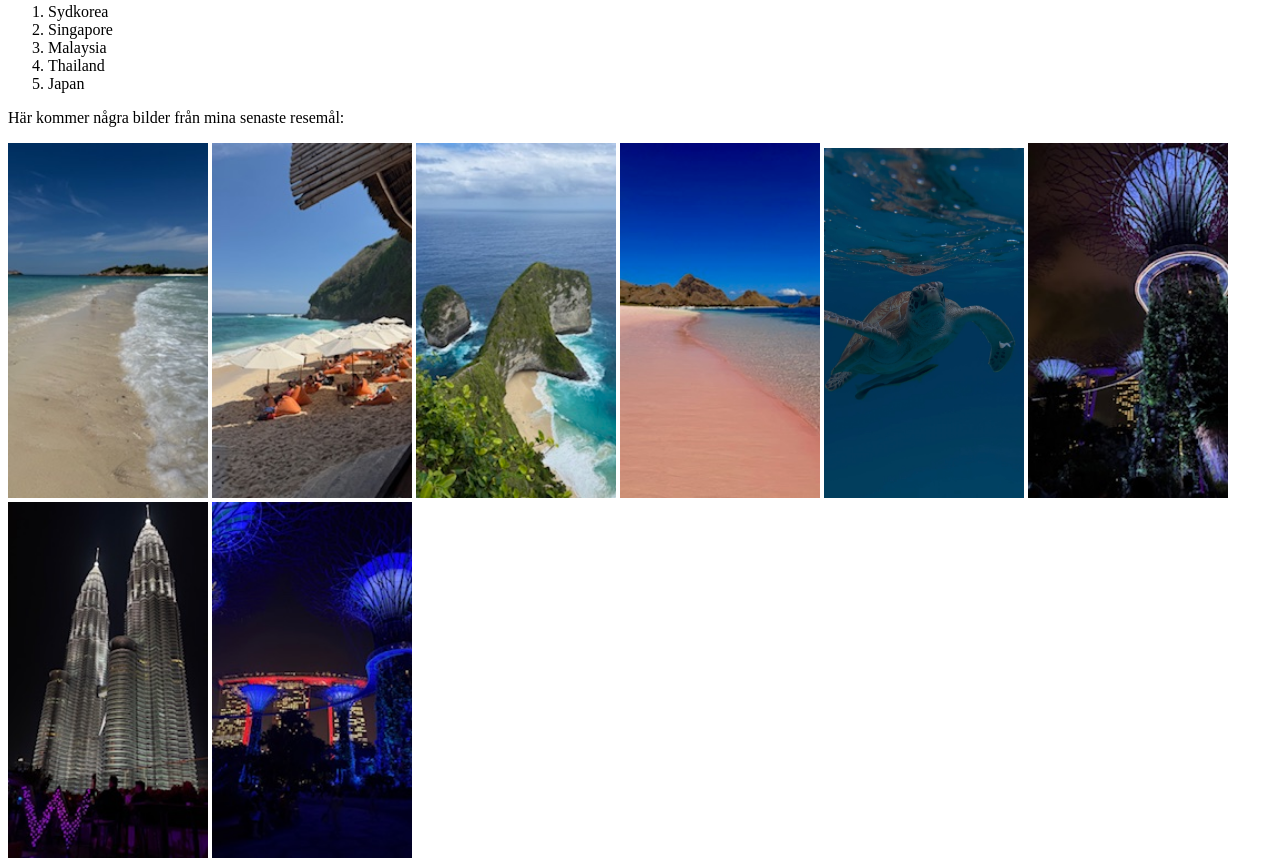
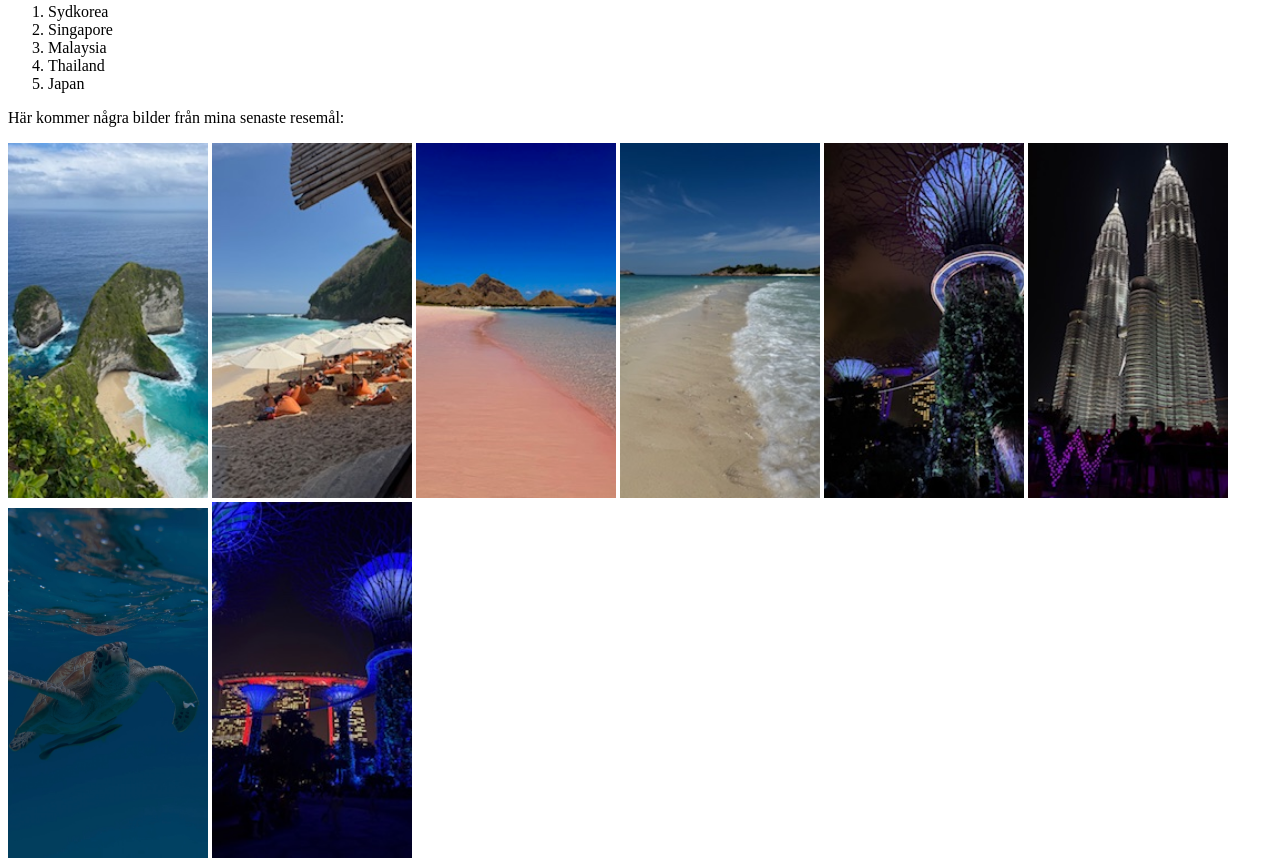
Before and after one commit to Jenmad-5/Uppgift-2a-Jenmad-5, a plain HTML site: page index.html in a window 1280 px wide. Shown: the part 969-1830 px from the top of the page. Drawn offline with Linux system fonts and the light colour scheme.

Commit message:
uppdaterat album

```diff
--- a/index.html
+++ b/index.html
@@ -81,17 +81,17 @@
          <p>Här kommer några bilder från mina senaste resemål:</p>
          <!-- Tom alt pga inga informerande bilder endast dekorativa-->
          <!-- Width för konsekvent bildstorlek-->
-          <img src="Bilder Resemål/RedangBeach.jpeg" alt="" width="200">
-          <img src="Bilder Resemål/BaliSunbed.jpeg" alt="" width="200">
-          <img src="Bilder Resemål/NusaPenida.jpeg" alt="" width="200">
-          <img src="Bilder Resemål/PinkBeach.jpg" alt="" width="200">
-          <img src="Bilder Resemål/Sköldpadda.jpg" alt="" width="200">
-          <img src="Bilder Resemål/Träd.jpg" alt="" width="200">
-          <img src="Bilder Resemål/Petronas.jpeg" alt="" width="200">
-          <img src="Bilder Resemål/TrädBåt.jpg" alt="" width="200">
+          <img src="Bilder Resor/NusaPenida.jpeg" alt="" width="200">
+          <img src="Bilder Resor/BaliSunbed.jpeg" alt="" width="200">
+          <img src="Bilder Resor/PinkBeach.jpg" alt="" width="200">
+          <img src="Bilder Resor/RedangBeach.jpeg" alt="" width="200">
+          <img src="Bilder Resor/Träd.jpg" alt="" width="200">
+          <img src="Bilder Resor/Petronas.jpeg" alt="" width="200">
+          <img src="Bilder Resor/Sköldpadda.jpg" alt="" width="200">
+          <img src="Bilder Resor/TrädBåt.jpg" alt="" width="200">
       </section>
 
-      <br />
+      <br/>
       <section>
          <h2>Tips på restauranger</h2>
          <p>
```
Also changed, not shown: Bilder Resor/BaliSunbed.jpeg (renamed from Bilder Resemål/BaliSunbed.jpeg), Bilder Resor/NusaPenida.jpeg (renamed from Bilder Resemål/NusaPenida.jpeg), Bilder Resor/Petronas.jpeg (renamed from Bilder Resemål/Petronas.jpeg), Bilder Resor/PinkBeach.jpg (renamed from Bilder Resemål/PinkBeach.jpg), Bilder Resor/RedangBeach.jpeg (renamed from Bilder Resemål/RedangBeach.jpeg), Bilder Resor/Sköldpadda.jpg (renamed from Bilder Resemål/Sköldpadda.jpg), Bilder Resor/Träd.jpg (renamed from Bilder Resemål/Träd.jpg), Bilder Resor/TrädBåt.jpg (renamed from Bilder Resemål/TrädBåt.jpg).
